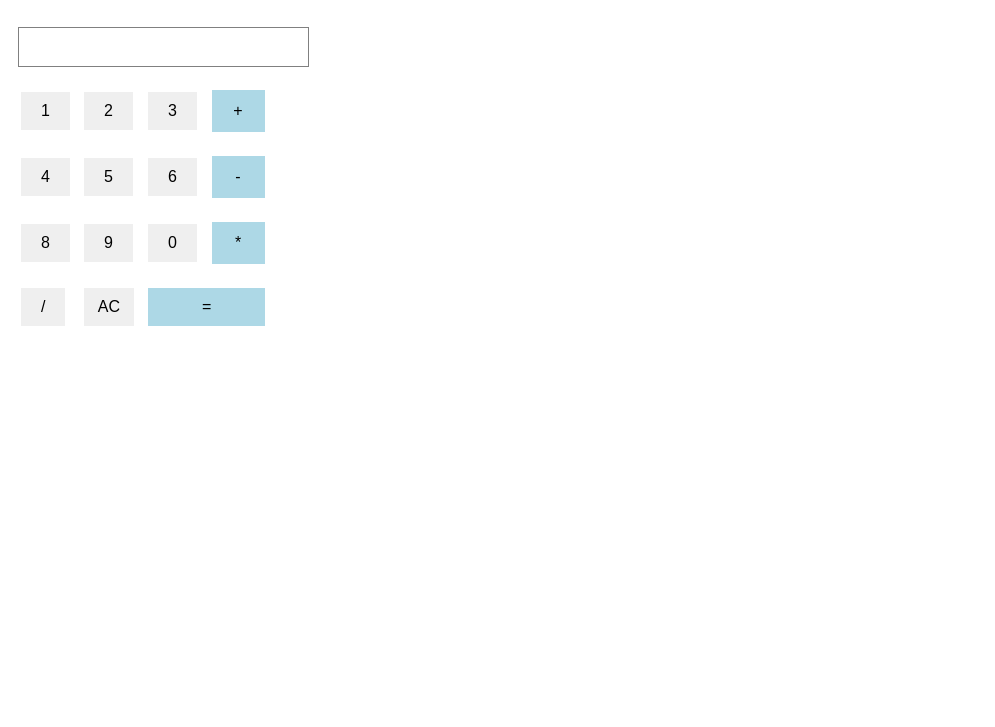
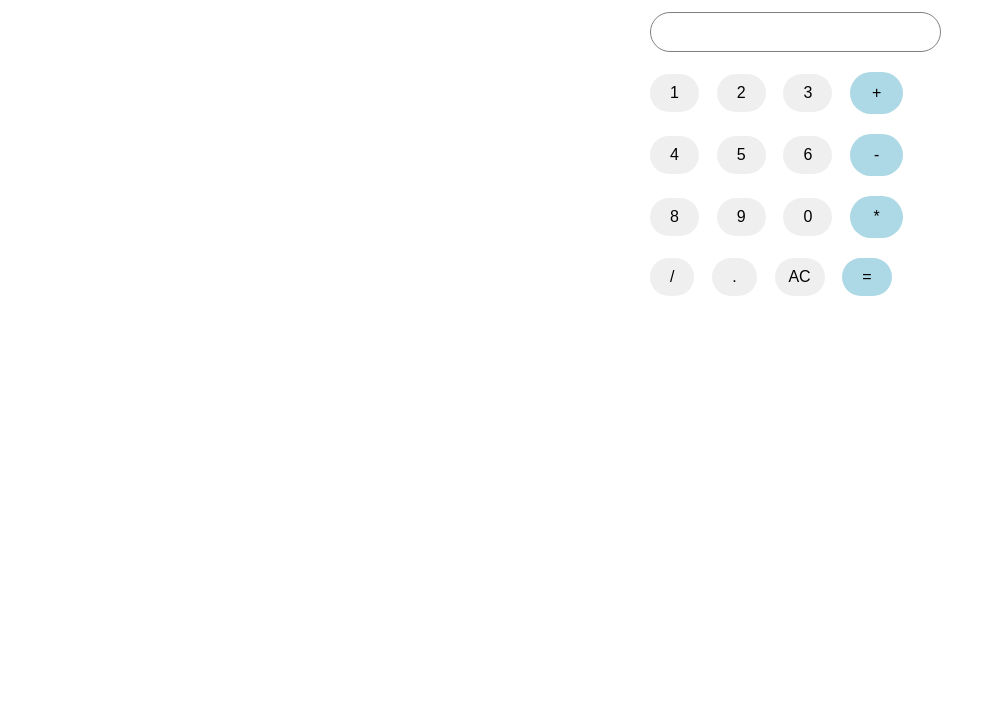
Before and after one commit to victoriavermo/exercici-js-calculadora, a plain HTML site: page index.html in a window 1280 px wide. Shown: the part 73-800 px from the top of the page, without its empty margins (0-995 px from the left). Drawn offline with Linux system fonts and the light colour scheme.

Commit message:
Works with only one decimal.

```diff
--- a/css/style.css
+++ b/css/style.css
@@ -6,6 +6,8 @@ button, input {
     text-decoration: none;
     font-size: 16px;
     border: none;
+    border-radius: 25px;
+    cursor: pointer;
 }
 
 
@@ -23,7 +25,7 @@ button, input {
 
 .result{
   margin: 20px 0 0 10px;
-  padding: 10px 54px;
+  /* padding: 10px 54px; */
   border: none;
   background-color: lightblue;
 }
@@ -33,3 +35,25 @@ button, input {
   text-align: center;
   padding: 10px 0;
 }
+
+.botons-grid {
+  grid-template-columns: repeat(4, 1fr);
+  grid-row-gap: 20px;
+  grid-column-gap: 20px;
+}
+
+body{
+  /* background: black;
+  color: white; */
+  font-family: monospace;
+}
+
+.container{
+  display: grid;
+  margin: 0 auto;
+  width: 0%;
+}
+
+h1{
+  text-align: center;
+}
--- a/index.html
+++ b/index.html
@@ -12,41 +12,39 @@
     <h1>Calculadora</h1>
 
     <div class="container">
-        <form name="calculadora">
+
             <div>
                 <input type="text" id="pantalla" readonly="readonly">
             </div>
-            <table class="botons">
+            <div>
 
-                <tr>
-                <td><button type="button" onclick="addDigit(1)">1</button></td>
-                <td><button type="button" onclick="addDigit(2)">2</button></td>
-                <td><button type="button" onclick="addDigit(3)">3</button></td>
-                <td><button type="button" class="operand" onclick="addOperand('+')">+</button></td>
-                </tr>
+                <div  class="botons-grid">
+                    <button type="button" onclick="addDigit(1)">1</button>
+                    <button type="button" onclick="addDigit(2)">2</button>
+                    <button type="button" onclick="addDigit(3)">3</button>
+                    <button type="button" class="operand" onclick="addOperand('+')">+</button>
+                </div>
 
-                <tr>
-                <td><button type="button" onclick="addDigit(4)">4</button></td>
-                <td><button type="button" onclick="addDigit(5)">5</button></td>
-                <td><button type="button" onclick="addDigit(6)">6</button></td>
-                <td><button type="button" class="operand" onclick="addOperand('-')">-</button></td>
-                </tr>
+                <div  class="botons-grid">
+                    <button type="button" onclick="addDigit(4)">4</button>
+                    <button type="button" onclick="addDigit(5)">5</button>
+                    <button type="button" onclick="addDigit(6)">6</button>
+                    <button type="button" class="operand" onclick="addOperand('-')">-</button>
+                </div>
 
-                <tr>
-                    <td><button type="button" onclick="addDigit(7)">8</button></td>
-                    <td><button type="button" onclick="addDigit(9)">9</button></td>
-                    <td><button type="button" onclick="addDigit(0)">0</button></td>
-                    <td><button type="button" class="operand" onclick="addOperand('*')">*</button></td>
-                </tr>
+                <div  class="botons-grid">
+                    <button type="button" onclick="addDigit(7)">8</button>
+                    <button type="button" onclick="addDigit(9)">9</button>
+                    <button type="button" onclick="addDigit(0)">0</button>
+                    <button type="button" class="operand" onclick="addOperand('*')">*</button>
+                </div>
 
-                <tr>
-                    <td><button type="button" onclick="addOperand('/')">/</button></td>
-                    <td><button type="button" class="esborra" onclick="resetCalc()">AC</button></td>
-                    <td colspan="2"><button type="button" class="result" onclick="result()">=</button></td>
-                </tr>
-
-            </table>
-        </form>
+                <div  class="botons-grid">
+                    <button type="button" onclick="addOperand('/')">/</button>
+                    <button type="button" onclick="addDecimal()">.</button>
+                    <button type="button" class="esborra" onclick="resetCalc()">AC</button>
+                    <button type="button" class="result" onclick="result()">=</button>
+                </div>
 
     </div>
 
--- a/js/calculadoraJS.js
+++ b/js/calculadoraJS.js
@@ -1,15 +1,9 @@
-/*Operands:
-    1 -> +
-    2 -> -
-    3 -> *
-    4 -> /
-*/
-
 var num1;
 var num2;
 var operand;
 var error = false;
 var nextDigit = false;
+var decimal = false;
 
 function result(){
 
@@ -44,6 +38,8 @@ function result(){
 
 function addDigit(num){
 
+    if(!decimal){
+
         if(!num1){
             num1 = num;
         }else{
@@ -58,12 +54,38 @@ function addDigit(num){
             }
         }
 
+    }else{
+        if(!num1){
+            num1 = 0;
+            num1 = num1 + num*0.1;
+        }else{
+            if(!nextDigit){
+                num1 = num1 + num*0.1;
+            }else{
+                if(!num2){
+                    num2 = 0;
+                    num2 = num2 + num*0.1;
+                }else{
+                    num2 = num2 + num*0.1;
+                }
+            }
+        }
 
+    }
+
+
+
+
+}
+
+function addDecimal(){
+   decimal = true;
 }
 
 function addOperand(type){
     operand = type;
     nextDigit = true;
+    decimal = false;
 }
 
 function resetCalc(){
```
Lines whose indentation alone changed are shown as unchanged.
